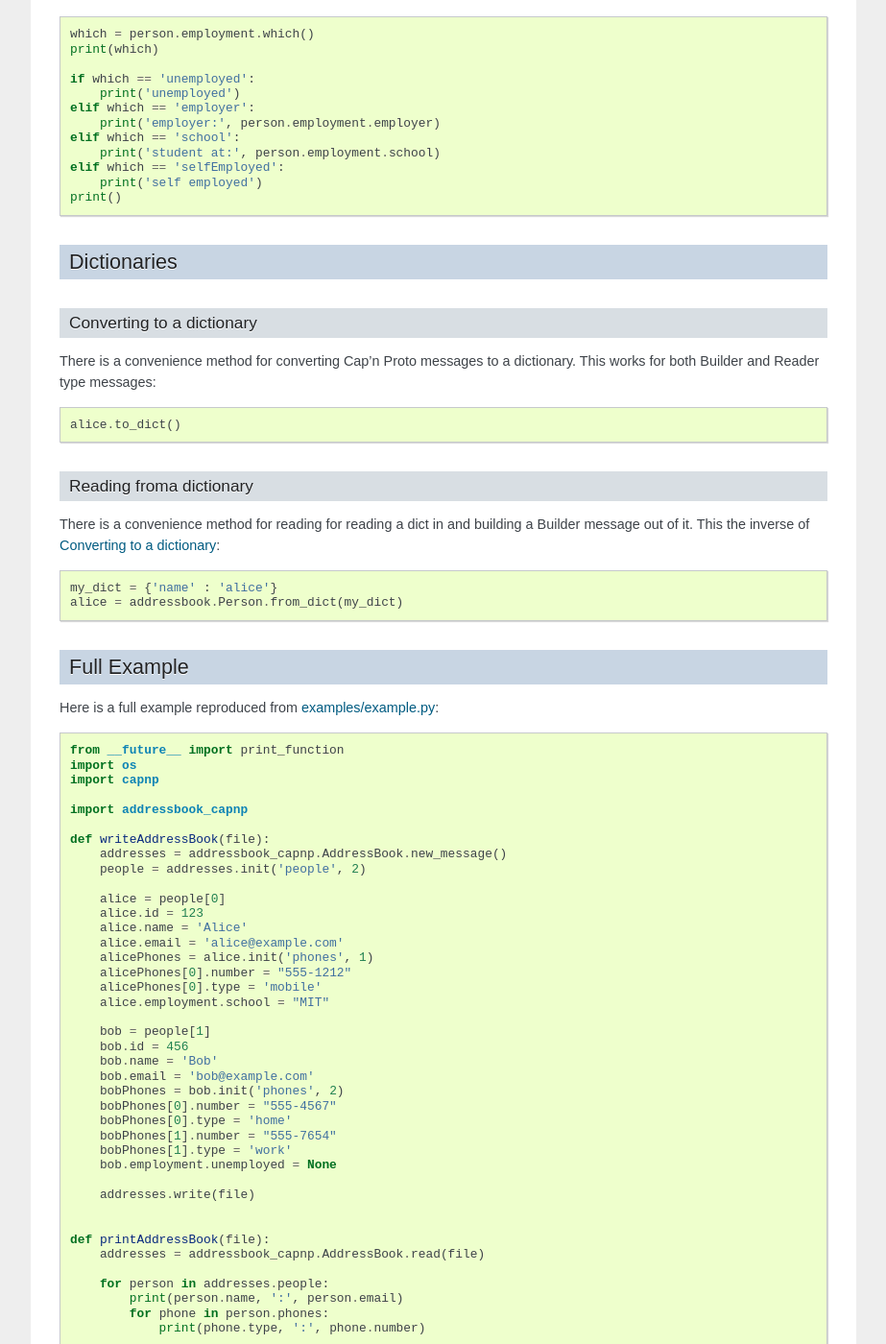
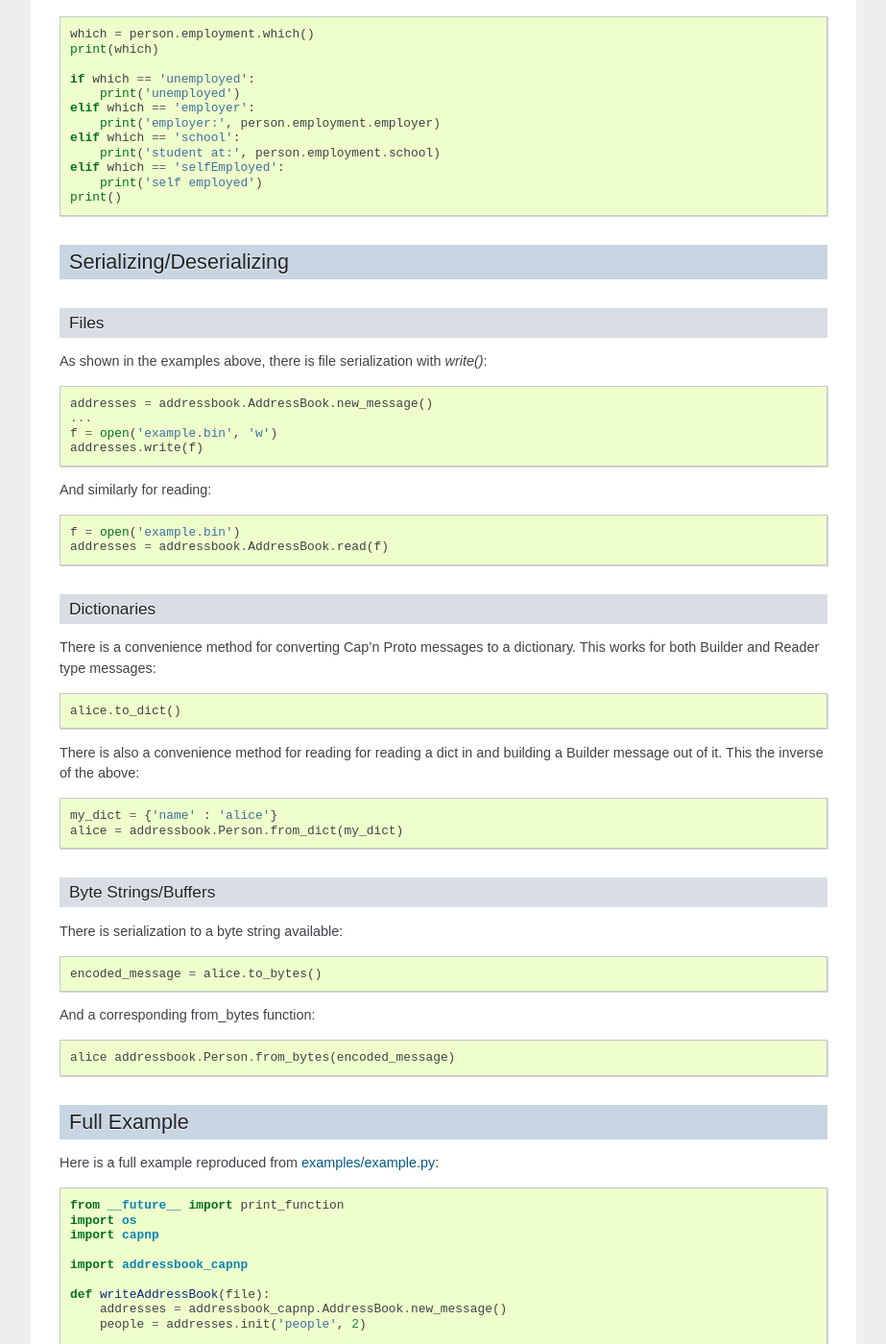
Before and after one commit to capnproto/pycapnp, a Sphinx documentation site: the page built from docs/quickstart.rst, in a window 1280 px wide and 1400 px high, scrolled down 3959 px. Shown: the whole window at 96% size, without its empty margins (198-1121 px from the left). Built offline with Sphinx 7.4.7, drawn with Linux system fonts in a browser that asks for light colours; the version number could not be read and is left out; some of the changed text lies outside the part shown.

Commit message:
Fix some docs

```diff
--- a/docs/install.rst
+++ b/docs/install.rst
@@ -28,7 +28,7 @@ On some systems you will have to install Python's headers before doing any of th
 
     sudo apt-get install python-dev
 
-You can control the compiler version with the environment variable CC, ie. `CC=gcc-4.8 pip install pycapnp`. You only need to run the setuptools line if you have a setuptools older than v0.8.0, and the cython line if you have a version older than v0.19.1.
+You can control what compiler is used with the environment variable CC, ie. `CC=gcc-4.8 pip install pycapnp`. You only need to run the setuptools line if you have a setuptools older than v0.8.0, and the cython line if you have a version older than v0.19.1.
 
 From Source
 ---------------------
--- a/docs/quickstart.rst
+++ b/docs/quickstart.rst
@@ -199,23 +199,46 @@ The only tricky one is unions, where you need to call `.which()` to determine th
             print('self employed')
         print()
 
-Dictionaries
+Serializing/Deserializing
 --------------
 
-Converting to a dictionary
+Files
 ~~~~~~~~~~~~~~~~~~~~~~~~~~
+
+As shown in the examples above, there is file serialization with `write()`::
+
+    addresses = addressbook.AddressBook.new_message()
+    ...
+    f = open('example.bin', 'w')
+    addresses.write(f)
+
+And similarly for reading::
+
+    f = open('example.bin')
+    addresses = addressbook.AddressBook.read(f)
+
+Dictionaries
+~~~~~~~~~~~~~~
 
 There is a convenience method for converting Cap'n Proto messages to a dictionary. This works for both Builder and Reader type messages::
 
     alice.to_dict()
 
-Reading froma dictionary
-~~~~~~~~~~~~~~~~~~~~~~~~~~
-
-There is a convenience method for reading for reading a dict in and building a Builder message out of it. This the inverse of `Converting to a dictionary`_::
+There is also a convenience method for reading for reading a dict in and building a Builder message out of it. This the inverse of the above::
 
     my_dict = {'name' : 'alice'}
     alice = addressbook.Person.from_dict(my_dict)
+
+Byte Strings/Buffers
+~~~~~~~~~~~~~~~~~~~~~
+
+There is serialization to a byte string available::
+
+    encoded_message = alice.to_bytes()
+
+And a corresponding from_bytes function::
+
+    alice addressbook.Person.from_bytes(encoded_message)
 
 Full Example
 ------------------
```
Also changed, not shown: README.md (+2 -2 lines).
